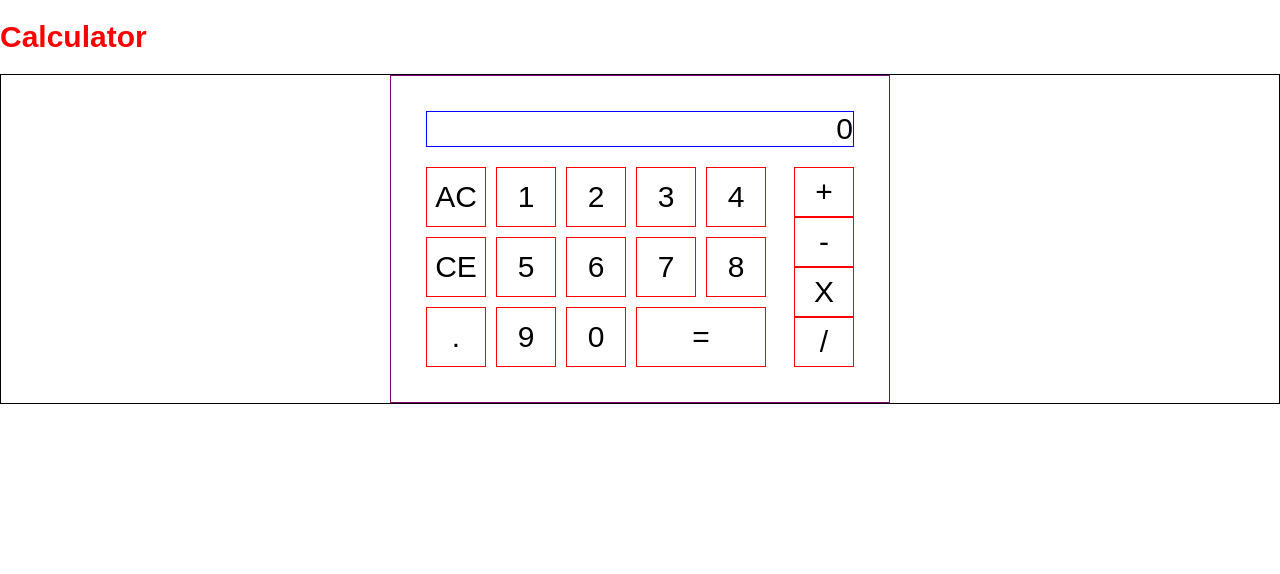
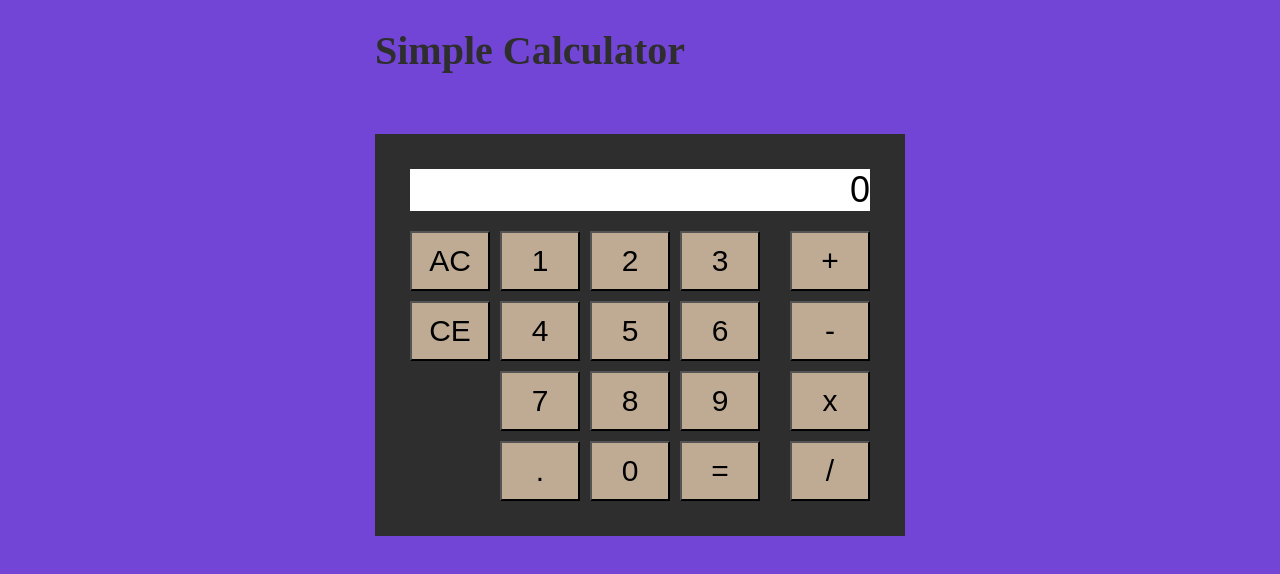
Before and after one commit to lucaspasseri/odin-calculator, a plain HTML site: page index.html in a window 1280 px wide. Drawn offline with Linux system fonts and the light colour scheme; a web font is replaced by a local one.

Commit message:
Improve UI
Add styles to the calculator

```diff
--- a/index.html
+++ b/index.html
@@ -14,34 +14,41 @@
 		<script type="module" src="app.js"></script>
 	</head>
 	<body>
-		<h1>Calculator</h1>
+		<div class="header-container">
+			<div><h1>Simple Calculator</h1></div>
+		</div>
 
 		<div class="container">
 			<div class="calculator">
 				<div class="display">0</div>
 				<div class="keypad">
 					<div class="numbers">
-						<div id="allClear">AC</div>
-						<div id="1">1</div>
-						<div id="2">2</div>
-						<div id="3">3</div>
-						<div id="4">4</div>
-						<div id="clearEntry">CE</div>
-						<div id="5">5</div>
-						<div id="6">6</div>
-						<div id="7">7</div>
-						<div id="8">8</div>
-						<div id="dot">.</div>
-						<div id="9">9</div>
-						<div id="0">0</div>
+						<button id="allClear">AC</button>
+						<button id="1">1</button>
+						<button id="2">2</button>
+						<button id="3">3</button>
 
-						<div id="equal">=</div>
+						<button id="clearEntry">CE</button>
+						<button id="4">4</button>
+						<button id="5">5</button>
+						<button id="6">6</button>
+
+						<div></div>
+
+						<button id="7">7</button>
+						<button id="8">8</button>
+						<button id="9">9</button>
+						<div></div>
+
+						<button id="dot">.</button>
+						<button id="0">0</button>
+						<button id="equal">=</button>
 					</div>
 					<div class="operators">
-						<div id="+">+</div>
-						<div id="-">-</div>
-						<div id="x">X</div>
-						<div id="/">/</div>
+						<button id="+">+</button>
+						<button id="-">-</button>
+						<button id="x">x</button>
+						<button id="/">/</button>
 					</div>
 				</div>
 			</div>
--- a/style.css
+++ b/style.css
@@ -1,45 +1,56 @@
 * {
 	box-sizing: border-box;
-	font-family: "Wallpoet", sans-serif;
 	font-size: 30px;
 }
 
 body {
 	margin: 0;
 	padding: 0;
+	background-color: #7345d6;
 }
 
 h1 {
-	color: red;
+	color: #2e2e2e;
+	font-size: 40px;
+}
+
+.header-container {
+	> div {
+		width: 530px;
+		margin: 0 auto;
+	}
 }
 
 .container {
-	border: 1px solid black;
 	display: flex;
 	justify-content: center;
 	align-items: center;
+	margin-top: 60px;
 }
 
 .calculator {
-	border: 1px solid purple;
-	width: 500px;
+	background-color: #2e2e2e;
+	width: 530px;
 	display: flex;
 	justify-content: center;
 	align-items: center;
 	flex-direction: column;
 	padding: 35px;
+	flex-shrink: 0;
 }
 
 .display {
-	border: 1px solid blue;
+	/* border: 1px solid black; */
 	width: 100%;
 	text-align: end;
 	margin-bottom: 20px;
+	font-family: "Wallpoet", sans-serif;
+	font-size: 36px;
+	background-color: #ffffff;
 }
 
 .keypad {
 	display: flex;
-	/* border: 1px solid green; */
 	width: 100%;
 }
 
@@ -48,32 +59,31 @@ h1 {
 	flex-wrap: wrap;
 	gap: 10px;
 
+	> button,
 	> div {
-		border: 1px solid red;
-		width: 60px;
+		width: 80px;
 		height: 60px;
 		display: flex;
 		justify-content: center;
 		align-items: center;
 	}
+
+	button {
+		background-color: #bfab93;
+	}
 }
 
 .operators {
-	/* border: 1px solid black; */
 	display: flex;
 	flex-direction: column;
 	justify-content: space-between;
 
-	> div {
-		border: 1px solid red;
-		width: 60px;
-		height: 50px;
+	> button {
+		width: 80px;
+		height: 60px;
 		display: flex;
 		justify-content: center;
 		align-items: center;
+		background-color: #bfab93;
 	}
 }
-
-#equal {
-	width: 130px;
-}
```
